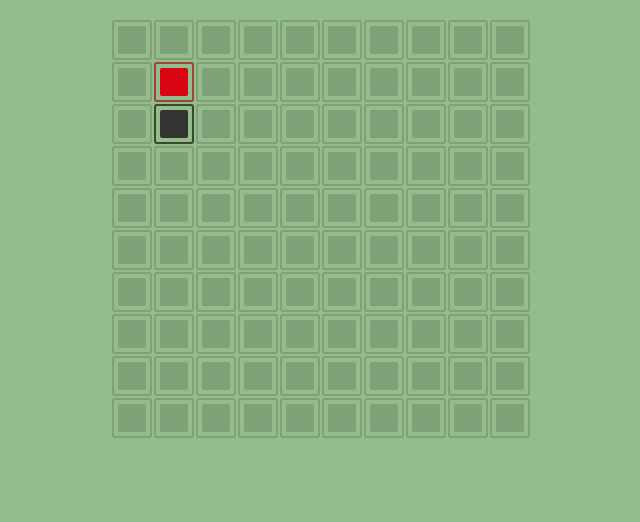
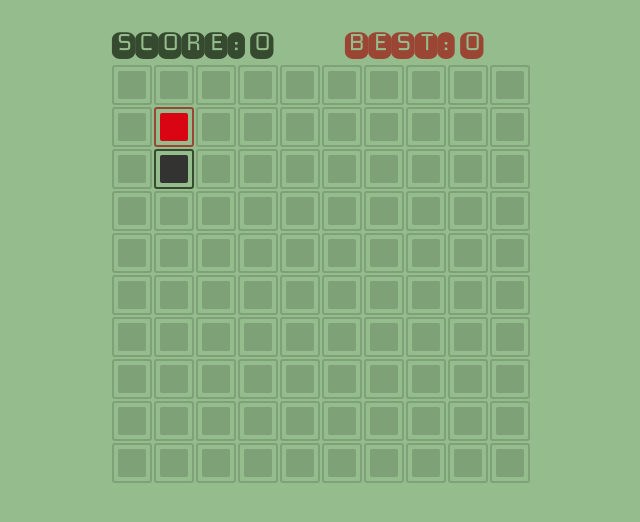
Before and after one commit to alexander-bochkov/snake, a website built with webpack: page public/index.html in a window 1280 px wide. Shown: the whole page, without its empty margins (319-959 px from the left). Built offline with nearby package versions, Linux system fonts and the light colour scheme.

Commit message:
Add score

```diff
--- a/public/index.html
+++ b/public/index.html
@@ -6,6 +6,11 @@
   </head>
 
   <body>
-    <div id="app"></div>
+    <div id="app">
+      <div class="score-layout">
+        <span class="score"></span>
+        <span class="best-score"></span>
+      </div>
+    </div>
   </body>
 </html>
--- a/src/Game/index.ts
+++ b/src/Game/index.ts
@@ -1,10 +1,13 @@
 import Playfield from '../Playfield';
+import Score from '../Score';
 import { PLAYFIELD_SIZE, POSITION_X, POSITION_Y } from '../common/constants';
 import { Position, SnakePosition } from '../common/types';
 import { DIRECTION, KEYS, SNAKE_HEAD, SNAKE_START_DIRECTION, SNAKE_START_POSITION, STEP_INTERVAL } from './constants';
 
 export default class Game {
   private readonly playfield: Playfield;
+
+  private readonly score: Score;
 
   private canChangeDirection = true;
 
@@ -16,8 +19,9 @@ export default class Game {
 
   private prevTimeStamp = 0;
 
-  constructor(playfield: Playfield) {
+  constructor(playfield: Playfield, score: Score) {
     this.playfield = playfield;
+    this.score = score;
   }
 
   start() {
@@ -45,12 +49,15 @@ export default class Game {
 
     if (this.isGameOver(nextHeadPosition)) {
       this.setDefault();
+      this.score.reset();
       return;
     }
 
     if (this.wasAppleEaten(nextHeadPosition)) {
       this.snakePosition = this.calculateNextSnakePosition(nextHeadPosition, true);
       this.applePosition = this.hasFreeCells() ? this.createNewApplePosition(this.snakePosition) : undefined;
+
+      this.score.increase();
     } else {
       this.snakePosition = this.calculateNextSnakePosition(nextHeadPosition, false);
     }
--- /dev/null
+++ b/src/Score/constants.ts
@@ -0,0 +1,9 @@
+export const BEST_SCORE_KEY = 'bestScore';
+
+export const INCREASE_NUMBER = 5;
+
+export const BEST_SCORE_CLASS = 'best-score';
+export const SCORE_CLASS = 'score';
+
+export const BEST_SCORE_TEXT = 'BEST:';
+export const SCORE_TEXT = 'SCORE:';
--- /dev/null
+++ b/src/Score/index.ts
@@ -0,0 +1,65 @@
+import {
+  BEST_SCORE_CLASS,
+  BEST_SCORE_KEY,
+  BEST_SCORE_TEXT,
+  INCREASE_NUMBER,
+  SCORE_CLASS,
+  SCORE_TEXT,
+} from './constants';
+
+export default class Score {
+  private bestScore = 0;
+
+  private score = 0;
+
+  constructor() {
+    this.init();
+  }
+
+  private init() {
+    const bestScore = this.getBestScoreFromLocalStorage();
+
+    if (bestScore !== null) {
+      this.bestScore = bestScore;
+    }
+
+    this.draw();
+  }
+
+  private getBestScoreFromLocalStorage() {
+    const bestScore = localStorage.getItem(BEST_SCORE_KEY);
+    return bestScore ? parseInt(bestScore, 10) : null;
+  }
+
+  private setBestScoreToLocalStorage() {
+    localStorage.setItem(BEST_SCORE_KEY, this.bestScore.toString());
+  }
+
+  private draw() {
+    const bestScoreEl = document.getElementsByClassName(BEST_SCORE_CLASS)[0];
+    const scoreEl = document.getElementsByClassName(SCORE_CLASS)[0];
+
+    if (!bestScoreEl || !scoreEl) return;
+
+    bestScoreEl.innerHTML = `${BEST_SCORE_TEXT} ${this.bestScore}`;
+    scoreEl.innerHTML = `${SCORE_TEXT} ${this.score}`;
+  }
+
+  increase() {
+    const nextScore = this.score + INCREASE_NUMBER;
+
+    this.score += INCREASE_NUMBER;
+
+    if (nextScore > this.bestScore) {
+      this.bestScore = nextScore;
+      this.setBestScoreToLocalStorage();
+    }
+
+    this.draw();
+  }
+
+  reset() {
+    this.score = 0;
+    this.draw();
+  }
+}
--- a/src/index.ts
+++ b/src/index.ts
@@ -1,7 +1,8 @@
 import Game from './Game';
 import Playfield from './Playfield';
+import Score from './Score';
 import './style.scss';
 
-const game = new Game(new Playfield());
+const game = new Game(new Playfield(), new Score());
 
 game.start();
--- a/src/style.scss
+++ b/src/style.scss
@@ -1,10 +1,41 @@
+@font-face {
+  font-family: Monofett;
+  font-style: normal;
+  font-weight: 100 900;
+  src: url('./assets/Monofett.ttf') format('truetype');
+}
+
 body {
   background-color: #95bc8d;
   margin: 0;
 }
 
 #app {
+  align-items: center;
   display: flex;
-  justify-content: center;
+  flex-direction: column;
   margin-top: 20px;
 }
+
+#playfield {
+  height: 418px;
+  width: 418px;
+}
+
+.score-layout {
+  display: flex;
+  font-family: Monofett, Arial, Helvetica, sans-serif;
+  font-size: 40px;
+  justify-content: space-between;
+  user-select: none;
+  width: 418px;
+}
+
+.score {
+  color: #364a2f;
+}
+
+.best-score {
+  color: #9b4534;
+  width: 185px;
+}
--- a/webpack.development.ts
+++ b/webpack.development.ts
@@ -23,6 +23,13 @@ const config: WebpackConfiguration = {
         test: /\.s?css$/,
         use: ['style-loader', 'css-loader', 'sass-loader'],
       },
+      {
+        test: /\.ttf$/,
+        type: 'asset/resource',
+        generator: {
+          filename: 'fonts/[name][ext]',
+        },
+      },
     ],
   },
   output: {
```
Also changed, not shown: webpack.production.ts (+7 -0 lines), src/assets/Monofett.ttf (added), 1 other file.
